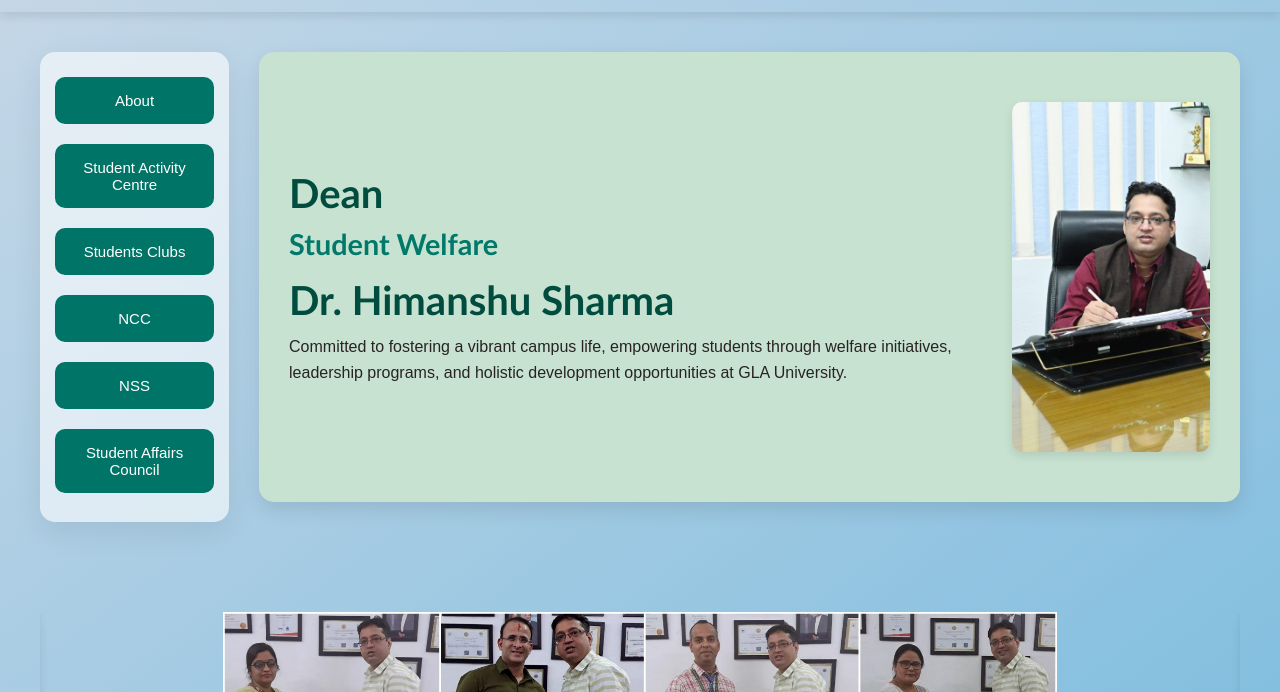
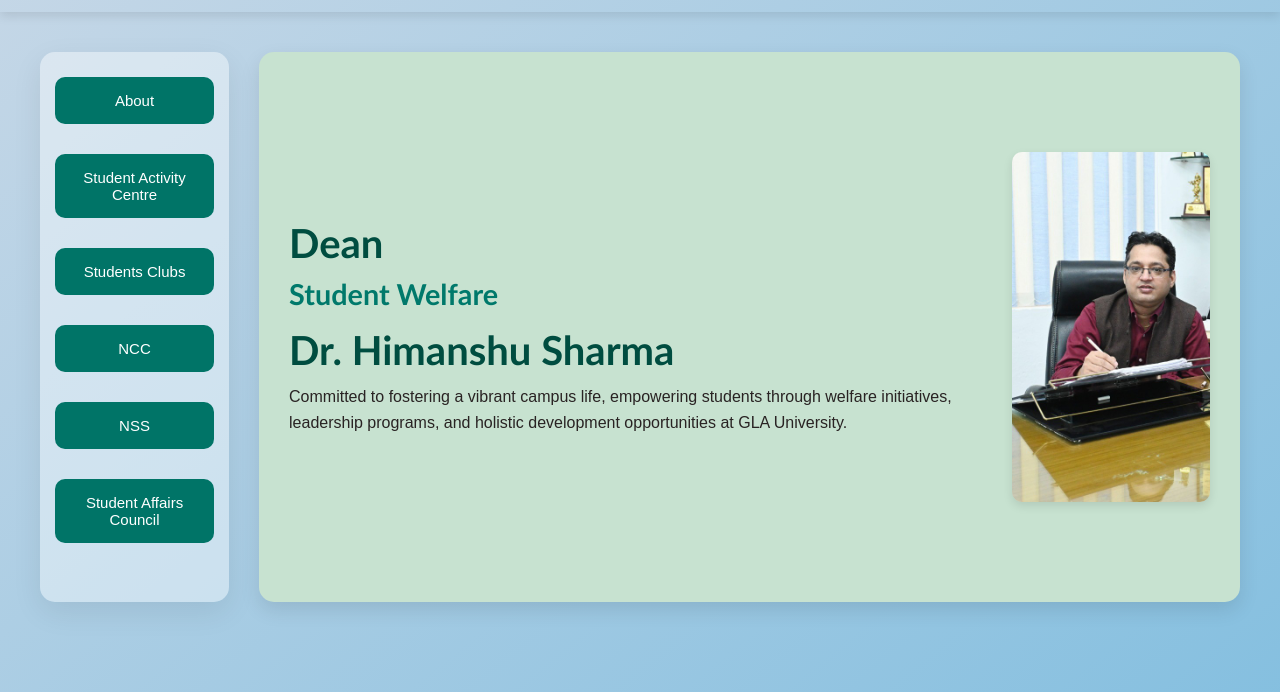
Before and after one commit to Prashant-Sagar-06/Projects, a plain HTML site: page GLA_Student_Welfare_Website/Home/index.html in a window 1280 px wide. Shown: the part 108-800 px from the top of the page. Drawn offline with nearby package versions, Linux system fonts and the light colour scheme.

Commit message:
Update navigation link paths and enhance sidebar styling: adjust Home link for relative path, modify sidebar background opacity, increase gap between items, and set sidebar height for improved layout.

```diff
--- a/GLA_Student_Welfare_Website/Home/styles.css
+++ b/GLA_Student_Welfare_Website/Home/styles.css
@@ -130,17 +130,18 @@ nav ul li a:hover {
 
 .sidebar {
   width: 300px;
-  background: rgba(255, 255, 255, 0.6);
+  background: rgba(255, 255, 255, 0.4);
   border-radius: 15px;
   padding: 25px 15px;
   box-shadow: 0 10px 30px rgba(0, 0, 0, 0.08);
+  height: 550px;
 }
 
 .sidebar ul {
   list-style: none;
   display: flex;
   flex-direction: column;
-  gap: 20px;
+  gap: 30px;
 }
 
 .sidebar ul li a {
@@ -171,7 +172,7 @@ nav ul li a:hover {
   gap: 30px;
   box-shadow: 0 8px 20px rgba(0, 0, 0, 0.1);
   margin-bottom: 20px;
-  height: 450px;
+  height: 550px;
 }
 
 .dean-info {
```
Also changed, not shown: GLA_Student_Welfare_Website/Cultural/cultural_club.html (+1 -1 lines).
